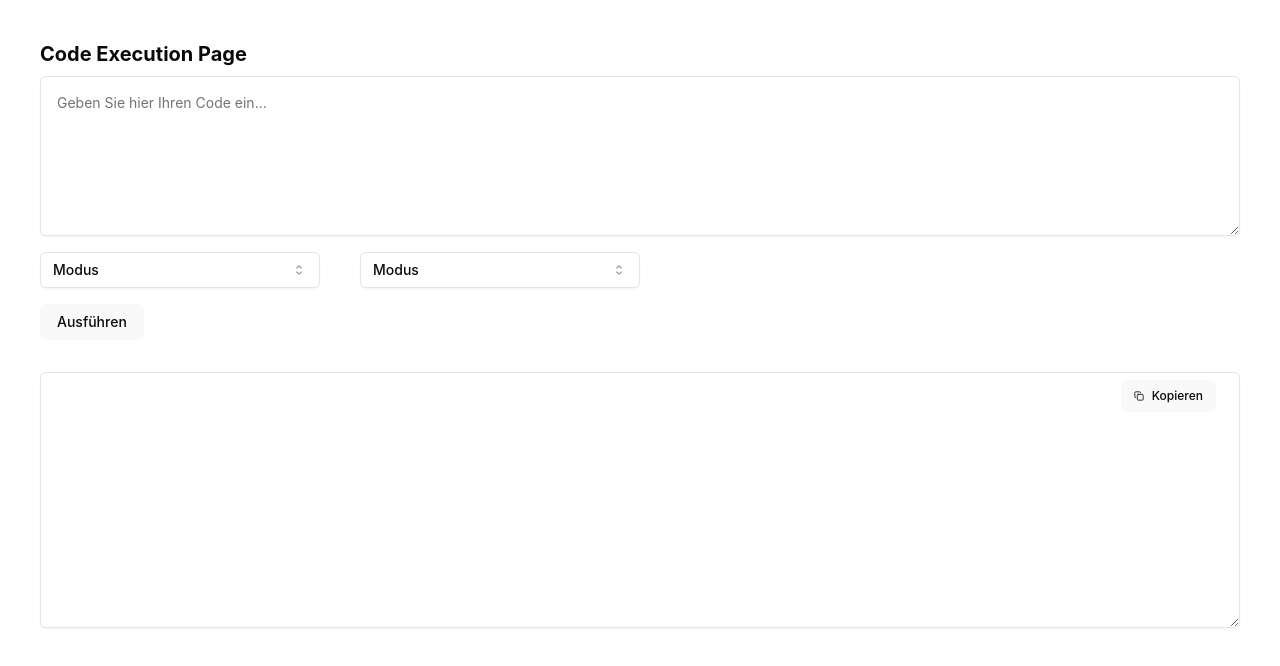
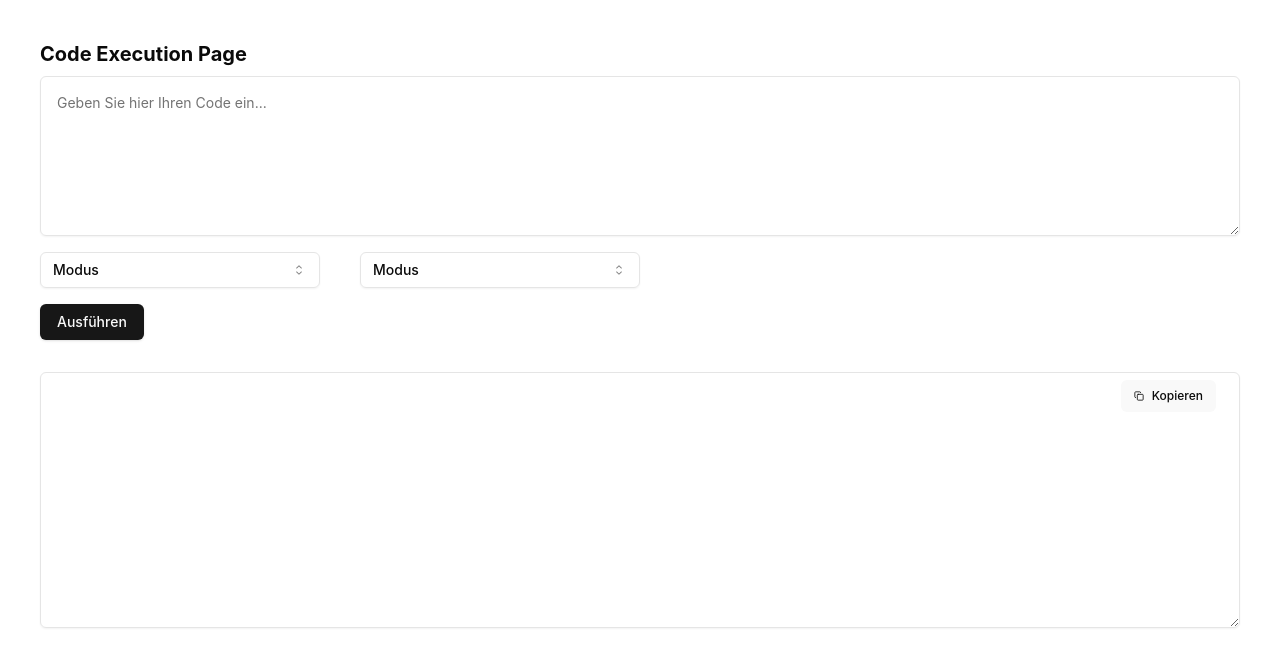
Before and after one commit to mst2k/programmierprojekt, a React (Vite) app in the folder frontend/: page /#/converter in a window 1280 px wide. Shown: the top 666 px of the page. Built offline with nearby package versions, Linux system fonts and the light colour scheme.

Commit message:
feat!(ConverterPage)
The ConverterPage.tsx is added and accessible under /converter

The Page alows converting between different formats. Currently Converting from GMPL to GLPK interface (required by the selected Solver is possible)

```diff
--- a/frontend/src/components/pages/ConverterPage.tsx
+++ b/frontend/src/components/pages/ConverterPage.tsx
@@ -10,7 +10,7 @@ import {
 } from "@/components/ui/select";
 import { Button } from "@/components/ui/button";
 import CodeArea from "@/components/ui/custom/CodeArea.tsx";
-import {parseGMPL, LP} from "@/components/ConvertGMPLtoGLPKinterface.tsx";
+import {parseGMPL} from "@/components/ConvertGMPLtoGLPKinterface.tsx";
 
 const CodeExecutionPage: React.FC = () => {
     const [code, setCode] = useState<string>('');
@@ -19,7 +19,7 @@ const CodeExecutionPage: React.FC = () => {
     const [output, setOutput] = useState<string>('');
 
     const handleExecute = () => {
-        let LP: LP;
+        let LP: any  = null;
 
         //Convert TO General JS Object
         if (from === "GMPL"){
@@ -66,7 +66,7 @@ const CodeExecutionPage: React.FC = () => {
                         </SelectContent>
                     </Select>
                 </div>
-                <Button onClick={handleExecute} className="mb-4" variant="primary">
+                <Button onClick={handleExecute} className="mb-4" variant="default">
                     Ausführen
                 </Button>
             </div>
```
